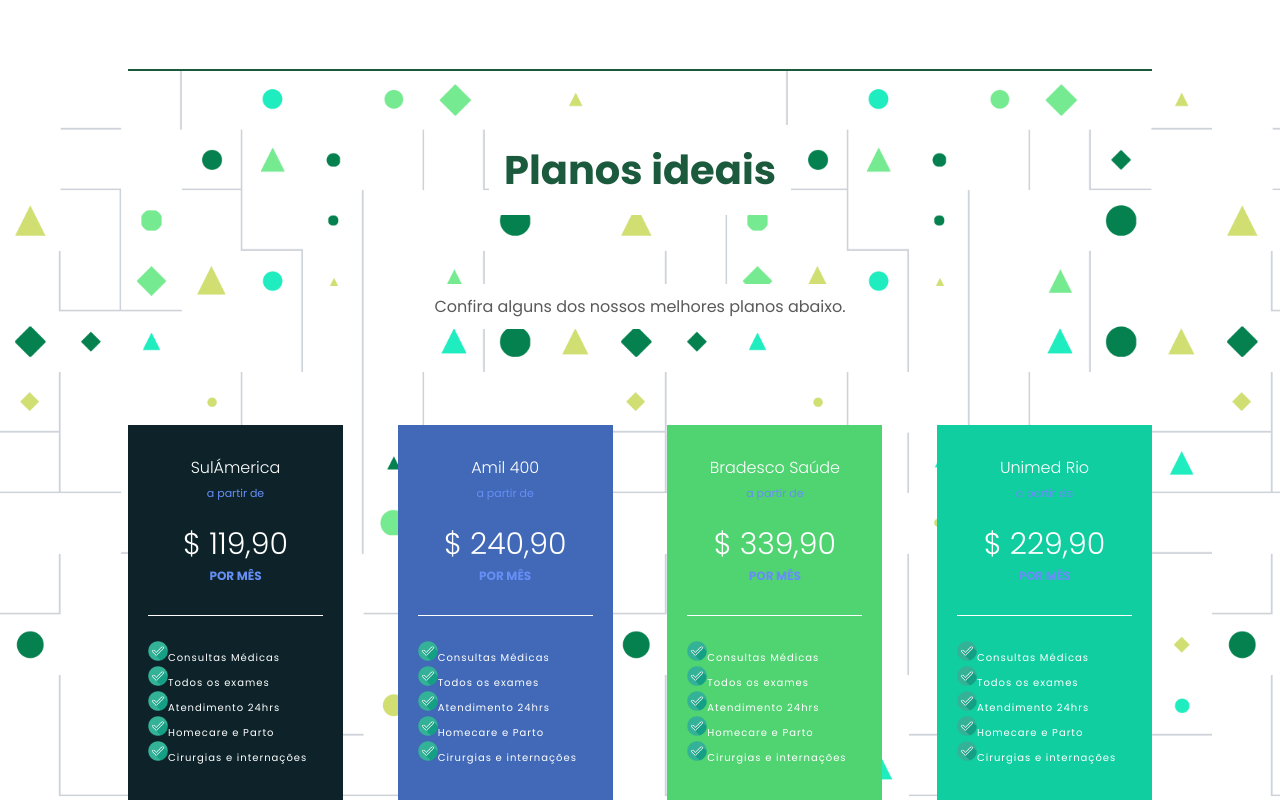
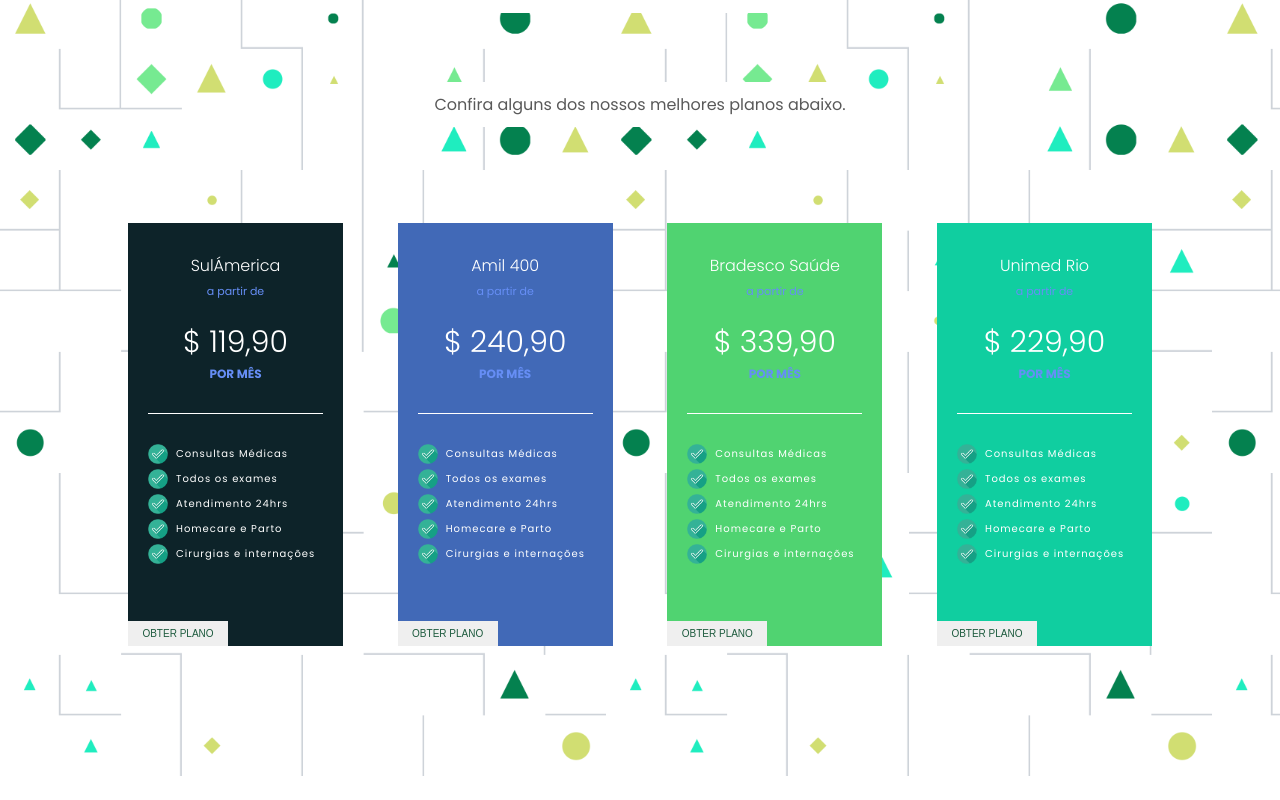
Before and after one commit to artkelv/LP_Francy_Front, a React (Create React App) app: page / in a window 1280 px wide. Shown: the part 2000-2800 px from the top of the page. Built offline with nearby package versions, Linux system fonts and the light colour scheme; a web font is replaced by a local one.

Commit message:
O Breakpoint para celulares esta feito e finalizado

```diff
--- a/src/components/footer/styled.js
+++ b/src/components/footer/styled.js
@@ -6,7 +6,6 @@ export const FooterSection = styled.footer`
     display: flex;
     justify-content: center;
     align-items: center;
-    margin-top:80px;
 `
 export const PgraphFooter = styled.p`
     color: #fff;
--- a/src/components/header/styled.js
+++ b/src/components/header/styled.js
@@ -5,7 +5,7 @@ export const ContentHeader = styled.header`
     justify-content: space-around;
     padding: 15px 0;
     border-bottom: 2px solid #10CEA0;
-    margin: 1px 0;
+    background-color: #fff;
     @media screen and (max-width: 480px) {
         display: flex;
         flex-direction: column;
--- a/src/components/operators/styled.js
+++ b/src/components/operators/styled.js
@@ -5,6 +5,8 @@ export const SectionOperators = styled.section`
     flex-direction: column;
     justify-content: center;
     align-items: center;
+    background-color:#fff;
+    padding-bottom: 70px;
 `
 export const TitleOperators = styled.h4`
     width: 80%;
@@ -13,8 +15,10 @@ export const TitleOperators = styled.h4`
     text-align: center;
     font-size: 25px;
     color: #1C5A3D;
+
     @media screen and (max-width: 480px) {
         font-size: 15px;
+        padding-bottom: 20px;
     }
     @media screen and (min-width: 481px) and (max-width: 768px) {
         font-size: 19px;
--- a/src/components/plans/Plans.js
+++ b/src/components/plans/Plans.js
@@ -1,7 +1,7 @@
 import Ic from "../iconCheck/Icon.js"
 import {
     Sectionplans, ArticTitlePrice, TitlePlans, PgraphPlans, CardPriceSection, FirstCardPrice, SecondCardPrice,
-    ThirdCardPrice, FourthCardPrice, TitleCard, SubTitle, PriceCard, PerMonth, ListBenefits,
+    ThirdCardPrice, FourthCardPrice, TitleCard, SubTitle, PriceCard, PerMonth, ListBenefits, ListCard, BenefitsDescription,
     BtnPlan, AncorGetPlan
 } from "./styled";
 import { execFuncQueAlteraBorda } from "../../pages/home/Home.js";
@@ -25,11 +25,26 @@ const Plans = () => {
                         </section>
                         <section>
                             <ListBenefits>
-                                <li><Ic/>Consultas Médicas</li>
-                                <li><Ic/>Todos os exames</li>
-                                <li><Ic/>Atendimento 24hrs</li>
-                                <li><Ic/>Homecare e Parto</li>
-                                <li><Ic/>Cirurgias e internações</li>
+                                <ListCard>
+                                    <Ic/>
+                                    <BenefitsDescription>Consultas Médicas</BenefitsDescription>
+                                </ListCard>
+                                <ListCard>
+                                    <Ic/>
+                                    <BenefitsDescription>Todos os exames</BenefitsDescription>
+                                </ListCard>
+                                <ListCard>
+                                    <Ic/>
+                                    <BenefitsDescription>Atendimento 24hrs</BenefitsDescription>
+                                </ListCard>
+                                <ListCard>
+                                    <Ic/>
+                                    <BenefitsDescription>Homecare e Parto</BenefitsDescription>
+                                </ListCard>
+                                <ListCard>
+                                    <Ic/>
+                                    <BenefitsDescription>Cirurgias e internações</BenefitsDescription>
+                                </ListCard>
                             </ListBenefits>
                         </section>
                         <BtnPlan onClick={execFuncQueAlteraBorda}><AncorGetPlan href="#top">Obter Plano</AncorGetPlan></BtnPlan>
@@ -45,11 +60,26 @@ const Plans = () => {
                         </section>
                         <section>
                             <ListBenefits>
-                                <li><Ic/>Consultas Médicas</li>
-                                <li><Ic/>Todos os exames</li>
-                                <li><Ic/>Atendimento 24hrs</li>
-                                <li><Ic/>Homecare e Parto</li>
-                                <li><Ic/>Cirurgias e internações</li>
+                                <ListCard>
+                                    <Ic/>
+                                    <BenefitsDescription>Consultas Médicas</BenefitsDescription>
+                                </ListCard>
+                                <ListCard>
+                                    <Ic/>
+                                    <BenefitsDescription>Todos os exames</BenefitsDescription>
+                                </ListCard>
+                                <ListCard>
+                                    <Ic/>
+                                    <BenefitsDescription>Atendimento 24hrs</BenefitsDescription>
+                                </ListCard>
+                                <ListCard>
+                                    <Ic/>
+                                    <BenefitsDescription>Homecare e Parto</BenefitsDescription>
+                                </ListCard>
+                                <ListCard>
+                                    <Ic/>
+                                    <BenefitsDescription>Cirurgias e internações</BenefitsDescription>
+                                </ListCard>
                             </ListBenefits>
                         </section>
                         <BtnPlan onClick={execFuncQueAlteraBorda}><AncorGetPlan href="#top">Obter Plano</AncorGetPlan></BtnPlan>
@@ -65,11 +95,26 @@ const Plans = () => {
                         </section>
                         <section>
                             <ListBenefits>
-                                <li><Ic/>Consultas Médicas</li>
-                                <li><Ic/>Todos os exames</li>
-                                <li><Ic/>Atendimento 24hrs</li>
-                                <li><Ic/>Homecare e Parto</li>
-                                <li><Ic/>Cirurgias e internações</li>
+                                <ListCard>
+                                    <Ic/>
+                                    <BenefitsDescription>Consultas Médicas</BenefitsDescription>
+                                </ListCard>
+                                <ListCard>
+                                    <Ic/>
+                                    <BenefitsDescription>Todos os exames</BenefitsDescription>
+                                </ListCard>
+                                <ListCard>
+                                    <Ic/>
+                                    <BenefitsDescription>Atendimento 24hrs</BenefitsDescription>
+                                </ListCard>
+                                <ListCard>
+                                    <Ic/>
+                                    <BenefitsDescription>Homecare e Parto</BenefitsDescription>
+                                </ListCard>
+                                <ListCard>
+                                    <Ic/>
+                                    <BenefitsDescription>Cirurgias e internações</BenefitsDescription>
+                                </ListCard>
                             </ListBenefits>
                         </section>
                         <BtnPlan onClick={execFuncQueAlteraBorda}><AncorGetPlan href="#top">Obter Plano</AncorGetPlan></BtnPlan>
@@ -85,11 +130,26 @@ const Plans = () => {
                         </section>
                         <section>
                             <ListBenefits>
-                                <li><Ic/>Consultas Médicas</li>
-                                <li><Ic/>Todos os exames</li>
-                                <li><Ic/>Atendimento 24hrs</li>
-                                <li><Ic/>Homecare e Parto</li>
-                                <li><Ic/>Cirurgias e internações</li>
+                                <ListCard>
+                                    <Ic/>
+                                    <BenefitsDescription>Consultas Médicas</BenefitsDescription>
+                                </ListCard>
+                                <ListCard>
+                                    <Ic/>
+                                    <BenefitsDescription>Todos os exames</BenefitsDescription>
+                                </ListCard>
+                                <ListCard>
+                                    <Ic/>
+                                    <BenefitsDescription>Atendimento 24hrs</BenefitsDescription>
+                                </ListCard>
+                                <ListCard>
+                                    <Ic/>
+                                    <BenefitsDescription>Homecare e Parto</BenefitsDescription>
+                                </ListCard>
+                                <ListCard>
+                                    <Ic/>
+                                    <BenefitsDescription>Cirurgias e internações</BenefitsDescription>
+                                </ListCard>
                             </ListBenefits>
                         </section>
                         <BtnPlan onClick={execFuncQueAlteraBorda}><AncorGetPlan href="#top">Obter Plano</AncorGetPlan></BtnPlan>
--- a/src/components/plans/styled.js
+++ b/src/components/plans/styled.js
@@ -123,6 +123,9 @@ export const BtnPlan = styled.button`
     &:hover{
         width: 100%;
     }
+    @media screen and (max-width:480px) {
+        width: 100%;
+    }
 `
 export const AncorGetPlan = styled.a`
     text-decoration: none;
@@ -133,12 +136,26 @@ export const AncorGetPlan = styled.a`
     width: 100%;
     height: 100%;
 `
+export const ListCard = styled.li`
+    display: flex;
+    align-items: center;
+    margin-top: 5px;
+`
+export const BenefitsDescription = styled.span`
+    margin-left:8px;
+`
+
+
 export const FirstCardPrice = styled.div`
     background-color: #0D2329;
     width: 21%;
     @media screen and (max-width:480px) {
         width: 250px;
         margin-bottom: 50px;
+        display: flex;
+        flex-direction: column;
+        align-items: center;
+        justify-content: center;
     }
     @media screen and (min-width: 481px) and (max-width: 768px) {
         width: 180px;
@@ -155,6 +172,10 @@ export const SecondCardPrice = styled.div`
     @media screen and (max-width:480px) {
         width: 250px;
         margin-bottom: 50px;
+        display: flex;
+        flex-direction: column;
+        align-items: center;
+        justify-content: center;
     }
     @media screen and (min-width: 481px) and (max-width: 768px) {
         width: 180px;
@@ -171,6 +192,10 @@ export const ThirdCardPrice = styled.div`
     @media screen and (max-width:480px) {
         width: 250px;
         margin-bottom: 50px;
+        display: flex;
+        flex-direction: column;
+        align-items: center;
+        justify-content: center;
     }
     @media screen and (min-width: 481px) and (max-width: 768px) {
         width: 180px;
@@ -187,6 +212,10 @@ export const FourthCardPrice = styled.div`
     @media screen and (max-width:480px) {
         width: 250px;
         margin-bottom: 50px;
+        display: flex;
+        flex-direction: column;
+        align-items: center;
+        justify-content: center;
     }
     @media screen and (min-width: 481px) and (max-width: 768px) {
         width: 180px;
--- a/src/globalStyled.js
+++ b/src/globalStyled.js
@@ -1,9 +1,12 @@
 import { createGlobalStyle } from "styled-components";
+import backgroundMain from "../src/assets/background_main.png"
 
 export const GlobalStyle = createGlobalStyle`
     body{
         margin: 0;
         padding: 0;
         font-family: 'Poppins', sans-serif;
+        background-image: url(${backgroundMain});
+        background-size: contain;
     }
 `
```
Also changed, not shown: src/components/whyFrancy/styled.js (+8 -6 lines), src/assets/background_main.png (added).
